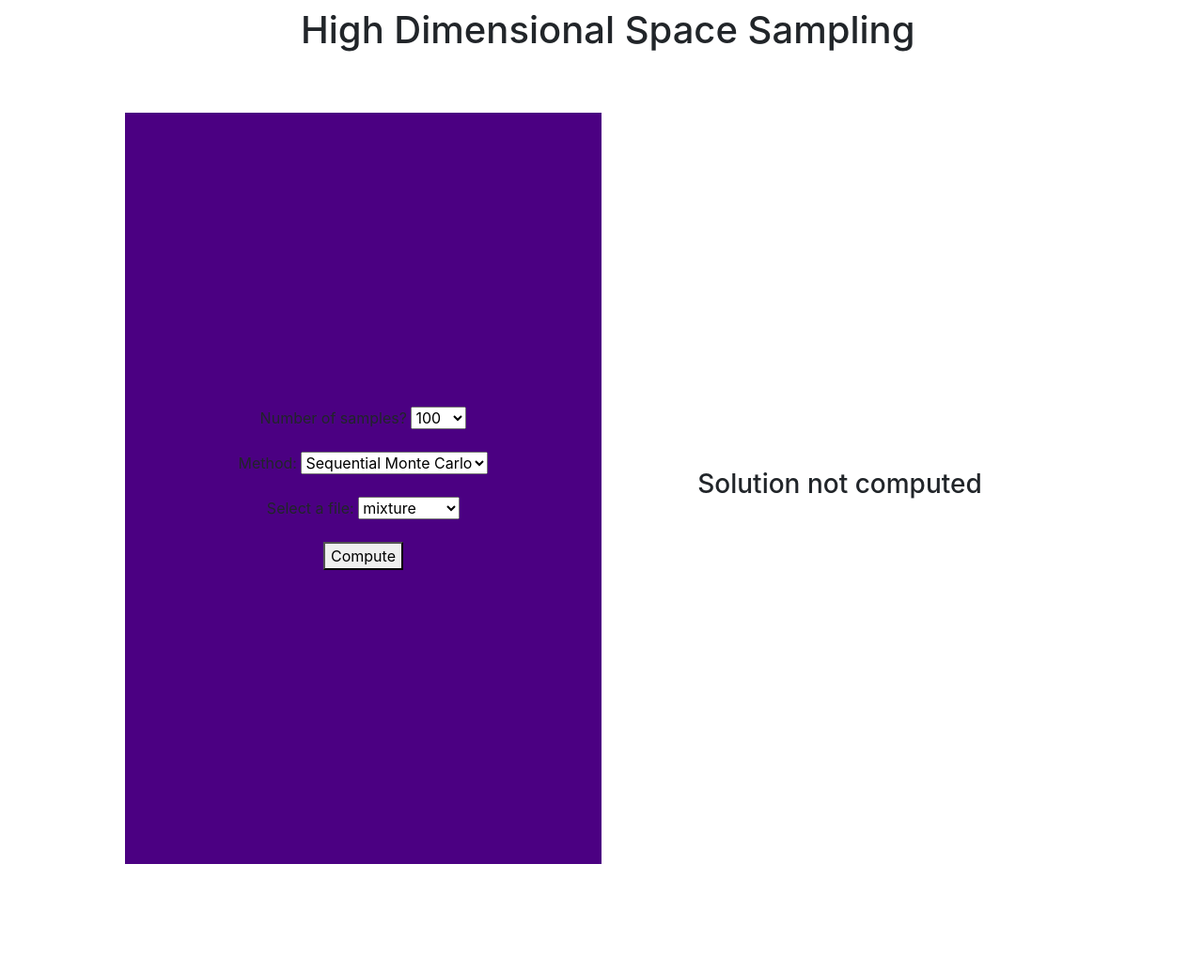
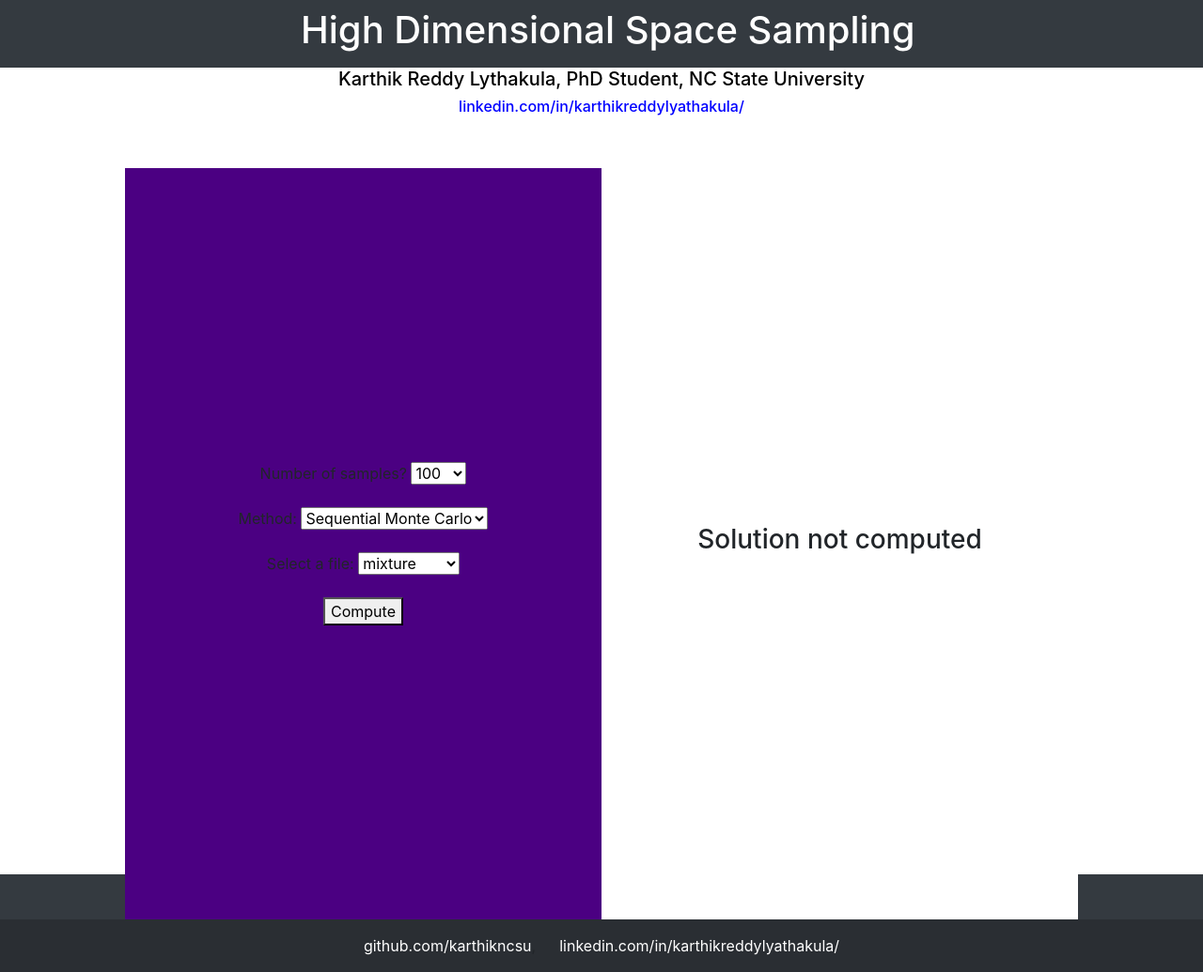
Before and after one commit to karthikncsu/Django-website-for-sampling-high-dimensional-space, a Django app: page / in a window 1280 px wide. Shown: the whole page at 94% size. Before the commit the page ends 920 px from the top, so only its background shows below. Run offline with Django 3.2, Linux system fonts and the light colour scheme; some libraries are stand-ins or nearby versions.

Commit message:
Added personal details

```diff
--- a/templates/base.html
+++ b/templates/base.html
@@ -22,11 +22,17 @@
 </head>
 
 <body>
-    <nav class="navbar navbar-expand-lg navbar-dark bg-lite">
-        <h1> &emsp; &emsp; &emsp; &emsp; &emsp; &emsp; High Dimensional Space Sampling</h1>
+    <nav class="navbar navbar-expand-lg navbar-dark bg-dark">
+        <h1 style="color: white;"> &emsp; &emsp; &emsp; &emsp; &emsp; &emsp; High Dimensional Space Sampling</h1>
         <!-- <a class="navbar-brand" href="{% url 'home' %}"><button class="btn" style="color: white;" ><i class="fa fa-home"></i> Home</button></a>
         <a class="navbar-brand" href="{% url 'results' %}"><button class="btn" style="color: white;" ><i class="fa fa-home"></i> Results</button></a> -->
     </nav>
+     <h5 style="text-align: center; color: black;">Karthik Reddy Lythakula, PhD Student, NC State University</h5>
+     <h6 style="text-align: center; color: black;">
+        <a style="color: blue;" href="https://www.linkedin.com/in/karthikreddylyathakula/">linkedin.com/in/karthikreddylyathakula/</a>
+     </h6>
+
+
 
     <main>
         <div class="container">
@@ -43,4 +49,21 @@
 
 </body>
 
+<footer class="bg-dark text-center text-lg-start">
+    <div class="container p-4">
+      <div class="row">
+        <div class="col-lg-3 col-md-6 mb-4 mb-md-0">
+
+        </div>
+      </div>
+    </div>
+
+    <div class="text-center p-3" style="background-color: rgba(0, 0, 0, 0.2)">
+      <a style="color: white;" href="https://github.com/karthikncsu">github.com/karthikncsu</a>, &emsp;
+      <a style="color: white;" href="https://www.linkedin.com/in/karthikreddylyathakula/">linkedin.com/in/karthikreddylyathakula/</a>
+
+    </div>
+  </footer>
+
+
 </html>
--- a/templates/home.html
+++ b/templates/home.html
@@ -73,4 +73,5 @@
 
 
 
+
 {% endblock content %}
```
